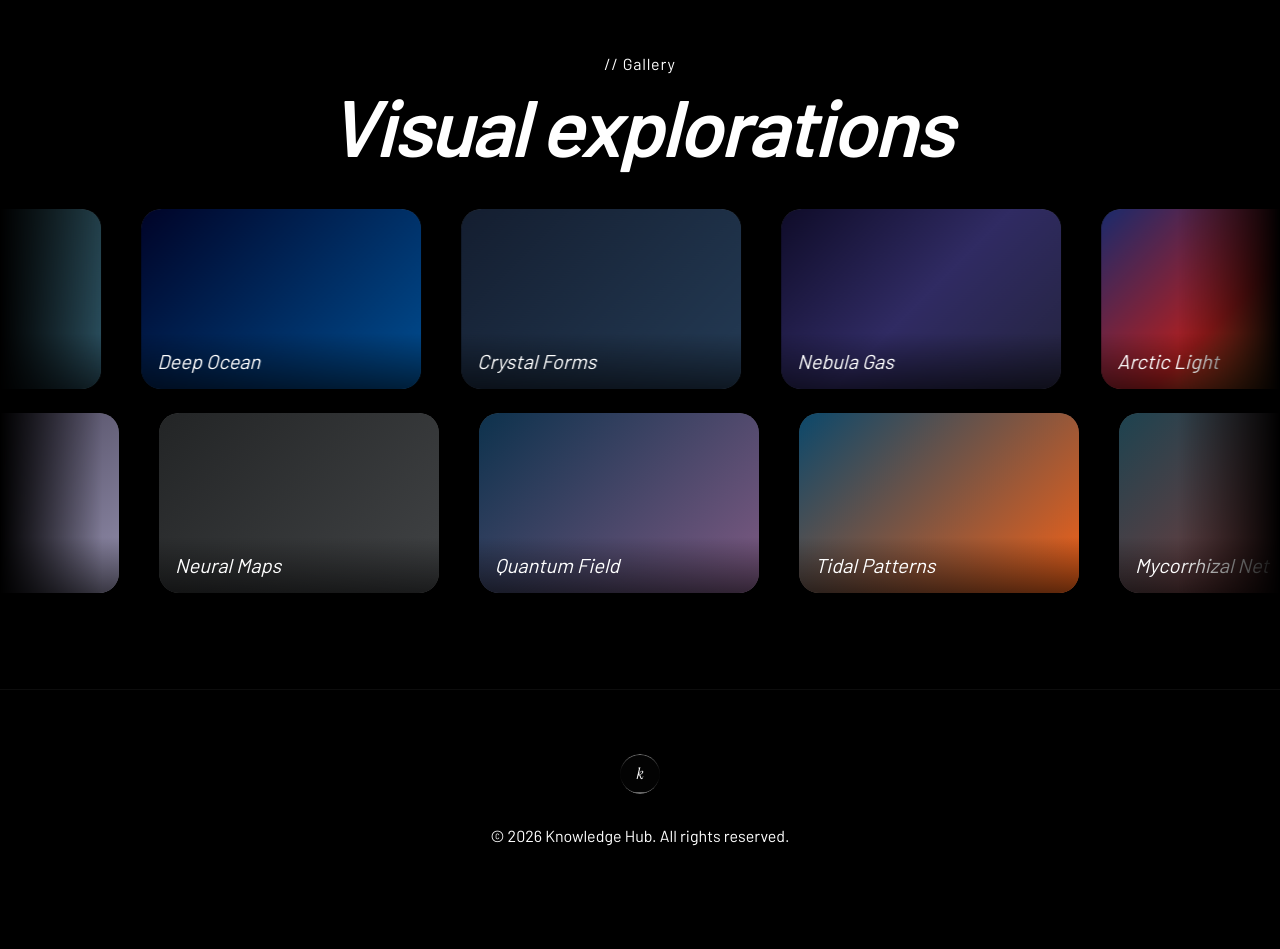
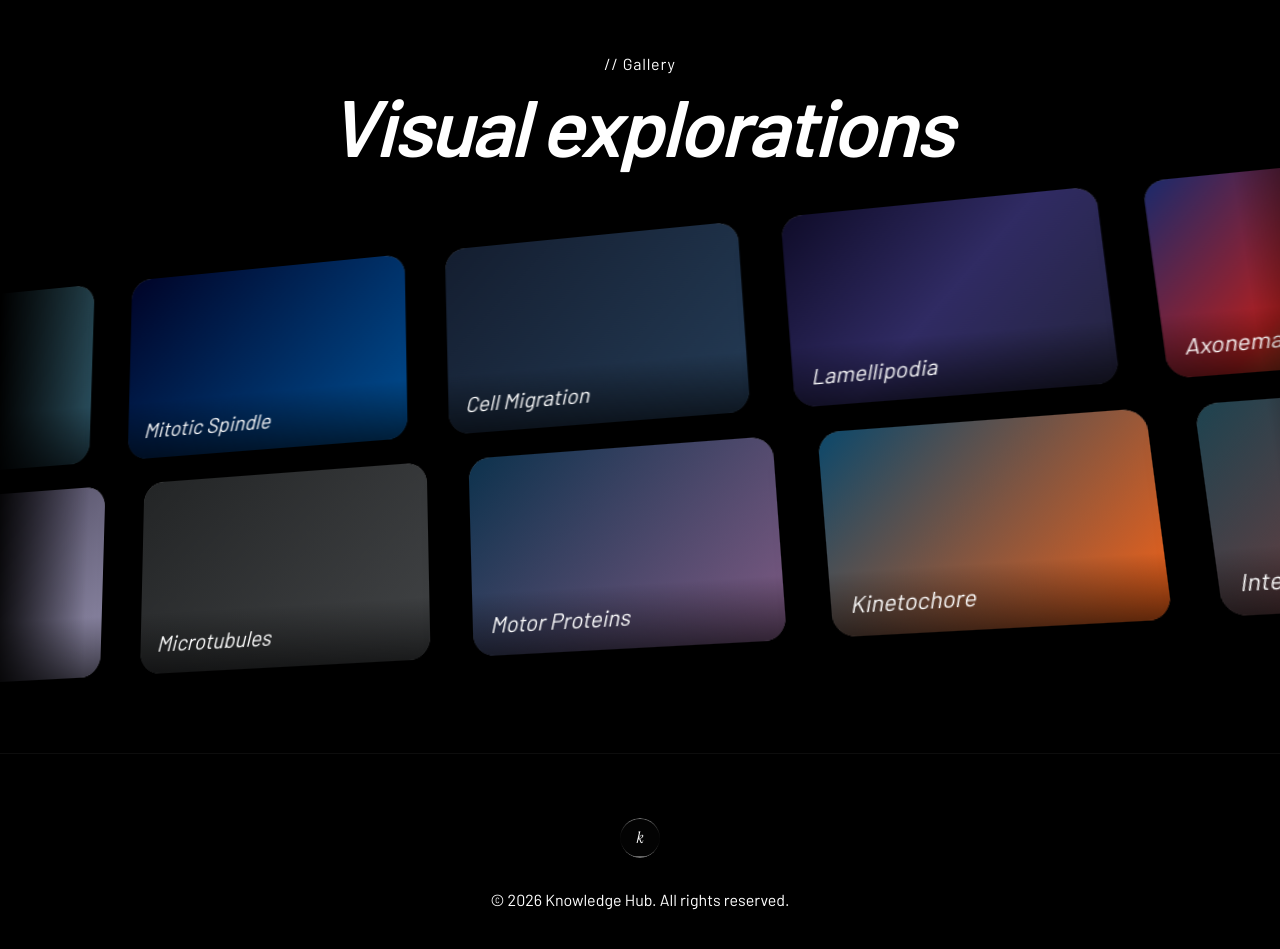
Before and after one commit to plum45/ruji, a React (Vite) app: page / in a window 1280 px wide. Shown: the part 1660-2609 px from the top of the page. Before the commit the page ends 2585 px from the top, so only its background shows below. Built offline with nearby package versions, Linux system fonts and the light colour scheme.

Commit message:
Add 3D dimension to Gallery Marquee and update labels to theme

```diff
--- a/src/components/GallerySection.tsx
+++ b/src/components/GallerySection.tsx
@@ -10,21 +10,21 @@ const FADE_UP = (delay: number) => ({
 
 /** Placeholder image cards — gradient boxes with labels */
 const ROW_1 = [
-  { label: 'Bioluminescence', gradient: 'linear-gradient(135deg, #0f2027, #203a43, #2c5364)' },
-  { label: 'Deep Ocean', gradient: 'linear-gradient(135deg, #000428, #004e92)' },
-  { label: 'Crystal Forms', gradient: 'linear-gradient(135deg, #141e30, #243b55)' },
-  { label: 'Nebula Gas', gradient: 'linear-gradient(135deg, #0f0c29, #302b63, #24243e)' },
-  { label: 'Arctic Light', gradient: 'linear-gradient(135deg, #1a2a6c, #b21f1f, #fdbb2d)' },
-  { label: 'Volcanic Core', gradient: 'linear-gradient(135deg, #200122, #6f0000)' },
+  { label: 'Actin Networks', gradient: 'linear-gradient(135deg, #0f2027, #203a43, #2c5364)' },
+  { label: 'Mitotic Spindle', gradient: 'linear-gradient(135deg, #000428, #004e92)' },
+  { label: 'Cell Migration', gradient: 'linear-gradient(135deg, #141e30, #243b55)' },
+  { label: 'Lamellipodia', gradient: 'linear-gradient(135deg, #0f0c29, #302b63, #24243e)' },
+  { label: 'Axonemal Structure', gradient: 'linear-gradient(135deg, #1a2a6c, #b21f1f, #fdbb2d)' },
+  { label: 'Cytokinesis', gradient: 'linear-gradient(135deg, #200122, #6f0000)' },
 ];
 
 const ROW_2 = [
-  { label: 'Neural Maps', gradient: 'linear-gradient(135deg, #232526, #414345)' },
-  { label: 'Quantum Field', gradient: 'linear-gradient(135deg, #0d324d, #7f5a83)' },
-  { label: 'Tidal Patterns', gradient: 'linear-gradient(135deg, #0b486b, #f56217)' },
-  { label: 'Mycorrhizal Net', gradient: 'linear-gradient(135deg, #1d4350, #a43931)' },
-  { label: 'Solar Wind', gradient: 'linear-gradient(135deg, #3a1c71, #d76d77, #ffaf7b)' },
-  { label: 'Fossil Record', gradient: 'linear-gradient(135deg, #1f1c2c, #928dab)' },
+  { label: 'Microtubules', gradient: 'linear-gradient(135deg, #232526, #414345)' },
+  { label: 'Motor Proteins', gradient: 'linear-gradient(135deg, #0d324d, #7f5a83)' },
+  { label: 'Kinetochore', gradient: 'linear-gradient(135deg, #0b486b, #f56217)' },
+  { label: 'Intermediate Filaments', gradient: 'linear-gradient(135deg, #1d4350, #a43931)' },
+  { label: 'Cell Cortex', gradient: 'linear-gradient(135deg, #3a1c71, #d76d77, #ffaf7b)' },
+  { label: 'Myosin Bundles', gradient: 'linear-gradient(135deg, #1f1c2c, #928dab)' },
 ];
 
 function Card({ label, gradient }: { label: string; gradient: string }) {
@@ -37,6 +37,7 @@ function Card({ label, gradient }: { label: string; gradient: string }) {
         borderRadius: '1.25rem',
         overflow: 'hidden',
         position: 'relative',
+        boxShadow: '-10px 15px 30px rgba(0, 0, 0, 0.6), inset 0 1px 1px rgba(255, 255, 255, 0.3)',
       }}
     >
       <div style={{ background: gradient, width: '100%', height: '100%', position: 'absolute', inset: 0 }} />
@@ -92,8 +93,20 @@ export default function GallerySection() {
         </h2>
       </motion.div>
 
+      {/* 3D Tilted Wrapper for Marquees */}
+      <div
+        style={{
+          transform: 'perspective(1200px) rotateX(10deg) rotateY(-8deg) rotateZ(-3deg) scale(1.1)',
+          transformOrigin: 'center center',
+          display: 'flex',
+          flexDirection: 'column',
+          gap: '1.5rem',
+          paddingTop: '2rem',
+          paddingBottom: '2rem'
+        }}
+      >
         {/* Row 1 — scrolls left */}
-      <motion.div {...FADE_UP(0.15)} style={{ marginBottom: '1.5rem' }}>
+        <motion.div {...FADE_UP(0.15)}>
           <Marquee speed={30} direction="left" gap={20}>
             {ROW_1.map((item) => (
               <Card key={item.label} {...item} />
@@ -109,6 +122,7 @@ export default function GallerySection() {
             ))}
           </Marquee>
         </motion.div>
+      </div>
     </section>
   );
 }
```
Lines whose indentation alone changed are shown as unchanged.
